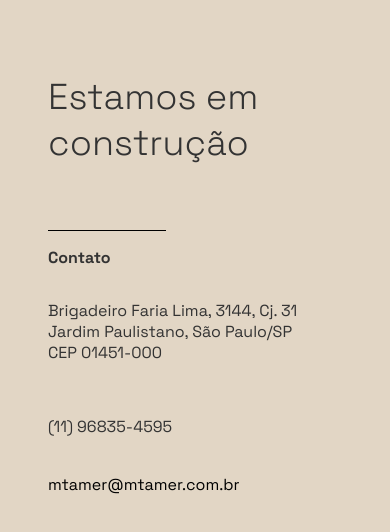
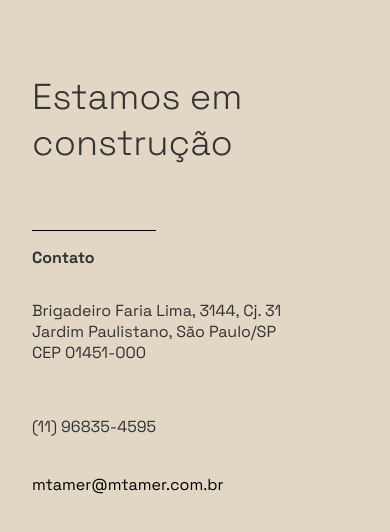
Before and after one commit to mars-mendes/mtamer-temp-site, a plain HTML site: page index.html in a window 390 px wide. Shown: the part 78-610 px from the top of the page. Drawn offline with Linux system fonts and the light colour scheme.

Commit message:
removed more padding

```diff
--- a/index.css
+++ b/index.css
@@ -101,7 +101,6 @@ main {
     .container-mobile {
         display: flex;
         flex-direction: row;
-        padding-left: 1rem;
         padding-right: 1rem;
     }
 
@@ -109,7 +108,6 @@ main {
         display: flex;
         flex-direction: column;
         width: 50%;
-        padding-left: 1rem;
         padding-right: 1rem;
         margin-bottom: 8.875rem;
     }
```
